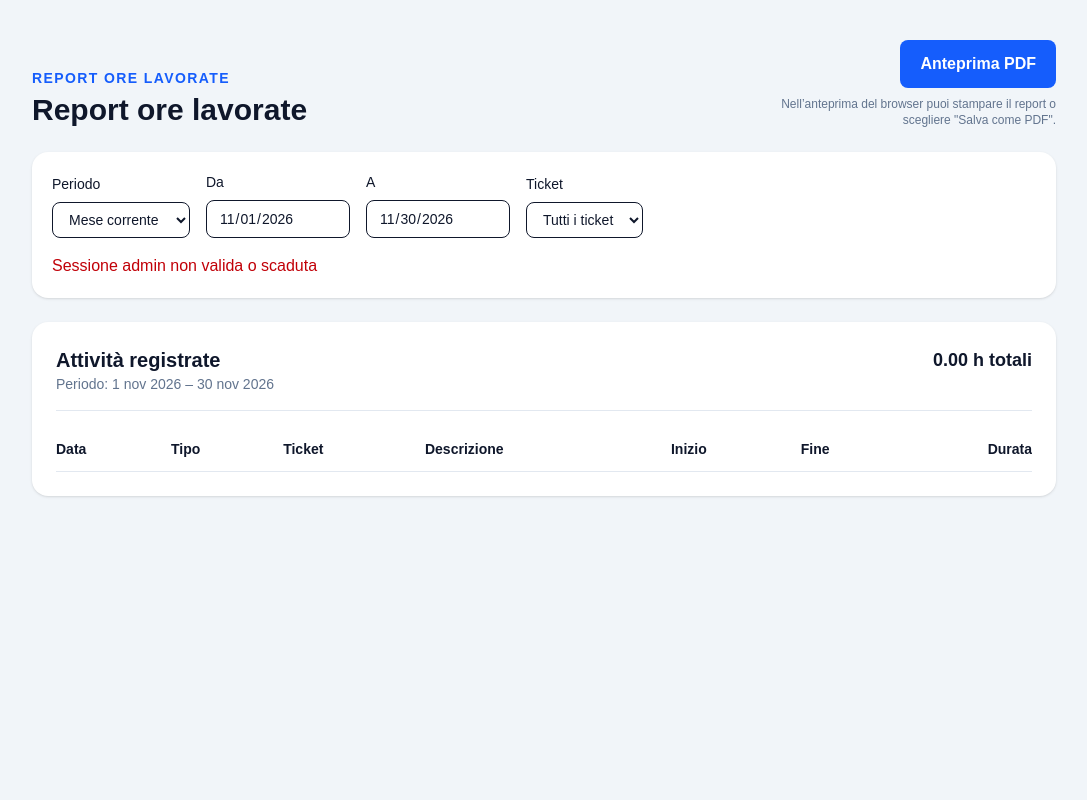
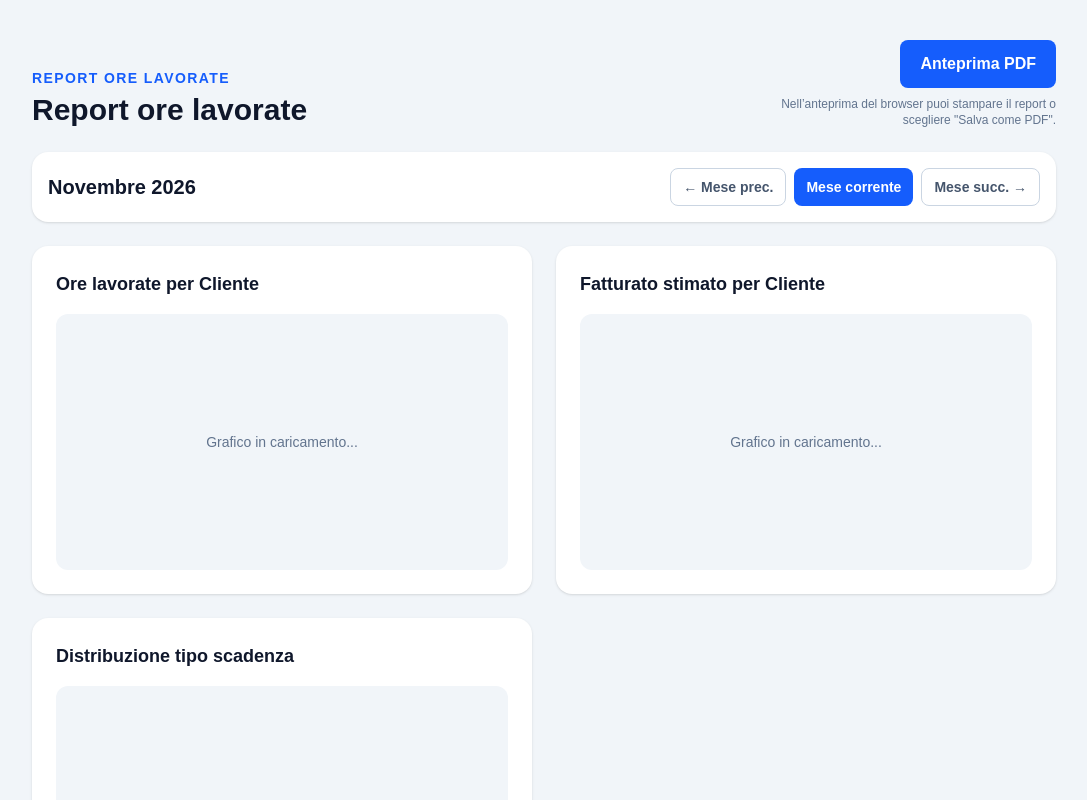
Before and after one commit to adrianobrando/ticket-manager, a Next.js app: page /admin/reports in a window 1280 px wide. Shown: the top 800 px of the page, without its empty margins (96-1183 px from the left). Built offline with nearby package versions, Linux system fonts and the light colour scheme; no server answers.

Commit message:
feat(reports): install recharts, add month selector and chart placeholders

```diff
--- a/app/admin/reports/page.tsx
+++ b/app/admin/reports/page.tsx
@@ -32,6 +32,11 @@ const monthRange = (offset: number) => {
 };
 const formatDate = (value: string) => new Intl.DateTimeFormat("it-IT", { dateStyle: "medium" }).format(new Date(value));
 const formatTime = (value: string) => new Intl.DateTimeFormat("it-IT", { hour: "2-digit", minute: "2-digit" }).format(new Date(value));
+const monthLabel = (date: Date) => {
+  const label = new Intl.DateTimeFormat("it-IT", { month: "long", year: "numeric" }).format(date);
+  return label.charAt(0).toUpperCase() + label.slice(1);
+};
+const startOfMonth = (date: Date) => new Date(date.getFullYear(), date.getMonth(), 1);
 
 function ReportsContent() {
   const searchParams = useSearchParams();
@@ -44,6 +49,7 @@ function ReportsContent() {
   const [selectedTicket, setSelectedTicket] = useState(ticketId ?? "");
   const [report, setReport] = useState<Report | null>(null);
   const [error, setError] = useState("");
+  const [currentMonth, setCurrentMonth] = useState(() => startOfMonth(new Date()));
 
   async function load() {
     const query = new URLSearchParams({ from, to });
@@ -77,6 +83,16 @@ function ReportsContent() {
     }
   }
 
+  // Sposta il mese visualizzato e riallinea l'intervallo che alimenta la tabella.
+  function goToMonth(date: Date) {
+    const month = startOfMonth(date);
+    const today = startOfMonth(new Date());
+    setCurrentMonth(month);
+    setFrom(dateKey(month));
+    setTo(dateKey(new Date(month.getFullYear(), month.getMonth() + 1, 0)));
+    setPeriod(month.getTime() === today.getTime() ? "current" : "custom");
+  }
+
   const title = report?.contract?.name ?? report?.ticket?.title ?? "Report ore lavorate";
   const clientName = report?.contract?.client.name ?? report?.ticket?.client.name;
   const activities = report
@@ -105,6 +121,22 @@ function ReportsContent() {
             <p className="mt-2 max-w-xs text-xs text-slate-500">Nell’anteprima del browser puoi stampare il report o scegliere &quot;Salva come PDF&quot;.</p>
           </div>
         </header>
+        <section className="flex flex-wrap items-center justify-between gap-3 rounded-2xl bg-white p-4 shadow-sm print:hidden">
+          <h2 aria-live="polite" className="text-xl font-semibold">{monthLabel(currentMonth)}</h2>
+          <div className="flex flex-wrap gap-2">
+            <button className="rounded-lg border border-slate-300 bg-white px-3 py-2 text-sm font-semibold text-slate-600 hover:bg-slate-50" onClick={() => goToMonth(new Date(currentMonth.getFullYear(), currentMonth.getMonth() - 1, 1))} type="button">← Mese prec.</button>
+            <button className="rounded-lg bg-blue-600 px-3 py-2 text-sm font-semibold text-white hover:bg-blue-700" onClick={() => goToMonth(new Date())} type="button">Mese corrente</button>
+            <button className="rounded-lg border border-slate-300 bg-white px-3 py-2 text-sm font-semibold text-slate-600 hover:bg-slate-50" onClick={() => goToMonth(new Date(currentMonth.getFullYear(), currentMonth.getMonth() + 1, 1))} type="button">Mese succ. →</button>
+          </div>
+        </section>
+        <div className="grid grid-cols-1 gap-6 md:grid-cols-2 print:hidden">
+          {["Ore lavorate per Cliente", "Fatturato stimato per Cliente", "Distribuzione tipo scadenza"].map((chartTitle) => (
+            <section className="rounded-2xl bg-white p-6 shadow-sm" key={chartTitle}>
+              <h2 className="text-lg font-semibold">{chartTitle}</h2>
+              <div className="mt-4 flex h-64 items-center justify-center rounded-xl bg-slate-100 text-sm text-slate-500">Grafico in caricamento...</div>
+            </section>
+          ))}
+        </div>
         <section className="rounded-2xl bg-white p-5 shadow-sm print:hidden">
           <div className="flex flex-wrap items-end gap-4">
             <label className="text-sm font-medium">Periodo<select className="mt-2 block rounded-lg border px-3 py-2" onChange={(event) => selectPeriod(event.target.value)} value={period}><option value="current">Mese corrente</option><option value="previous">Mese scorso</option><option value="custom">Personalizzato</option></select></label>
--- a/package.json
+++ b/package.json
@@ -24,6 +24,7 @@
     "pg": "^8.23.0",
     "react": "19.2.8",
     "react-dom": "19.2.8",
+    "recharts": "^3.10.1",
     "resend": "^6.26.0",
     "zod": "^4.5.4"
   },
```
Also changed, not shown: 1 other file (tests, documents, lock files or other folders).
